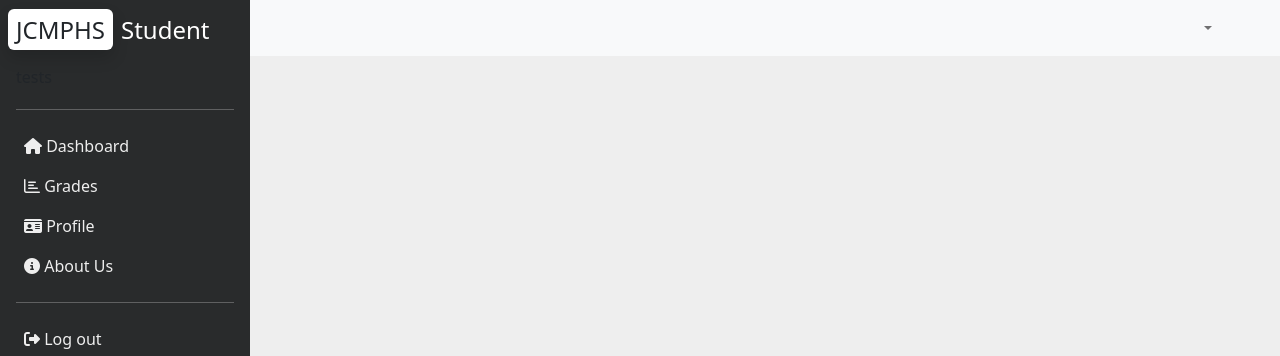
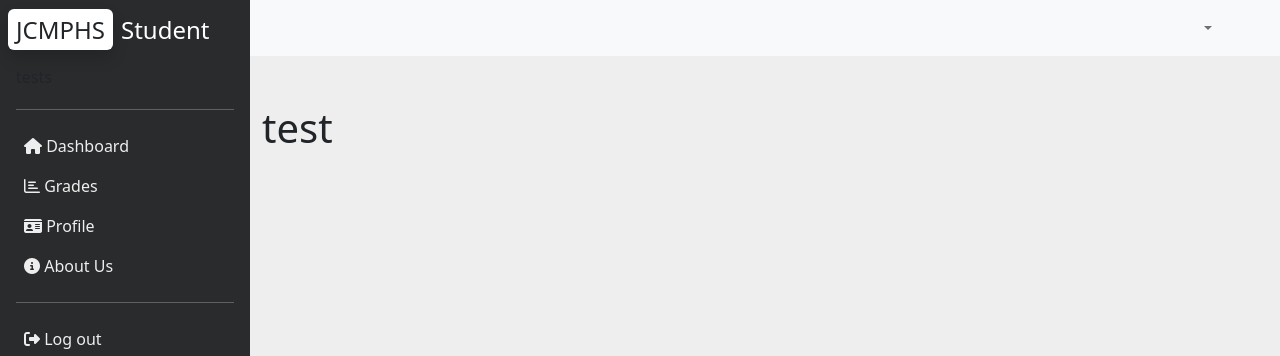
Before and after one commit to n67h/grading-system, a PHP site: page /dashboard.php in a window 1280 px wide. Shown: the top 356 px of the page. Run offline with PHP 8.4, Linux system fonts and the light colour scheme; the visitor is signed in with stand-in values (Sample User, id 1); data that the repository does not hold is empty; some libraries are stand-ins or nearby versions.

Commit message:
Remove extra div

```diff
--- a/student/dashboard.php
+++ b/student/dashboard.php
@@ -12,9 +12,8 @@
     <?php
         require_once 'sidebar.php';
     ?>
-        <div class="container">
-            <div class="row mb-5 mt-5">
-
+        <div class="container mt-5">
+            <h1>test</h1>
         </div>
     <?php
         require_once 'scripts.php';
```
